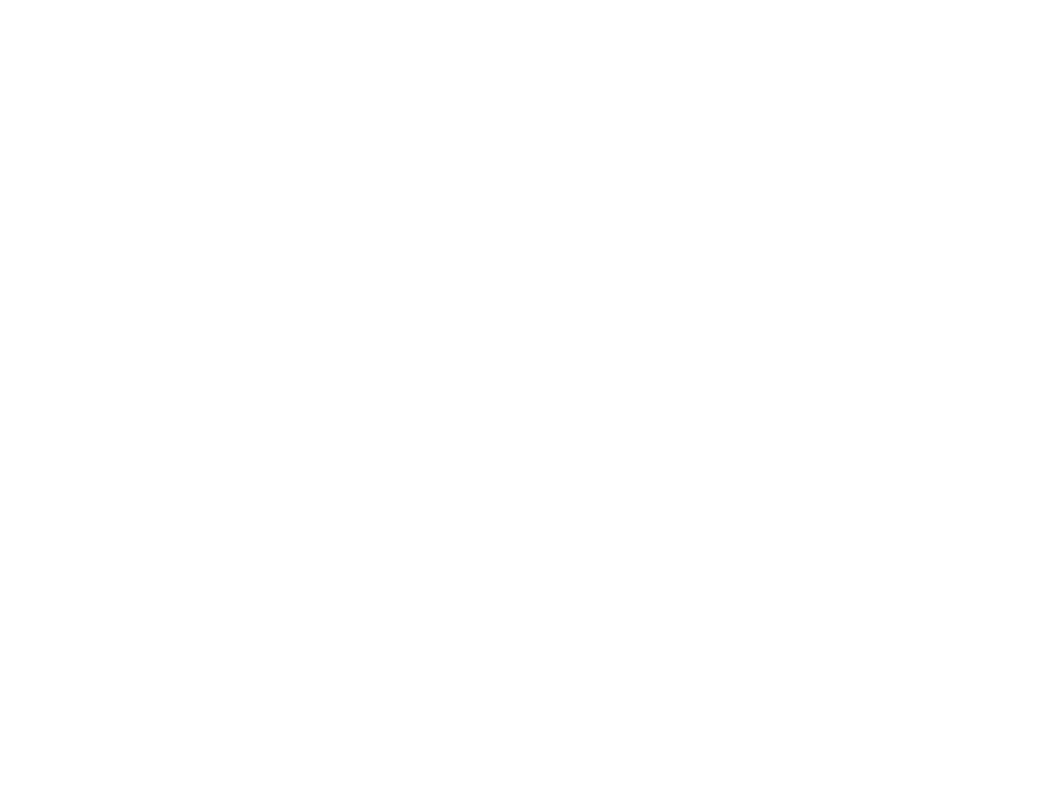
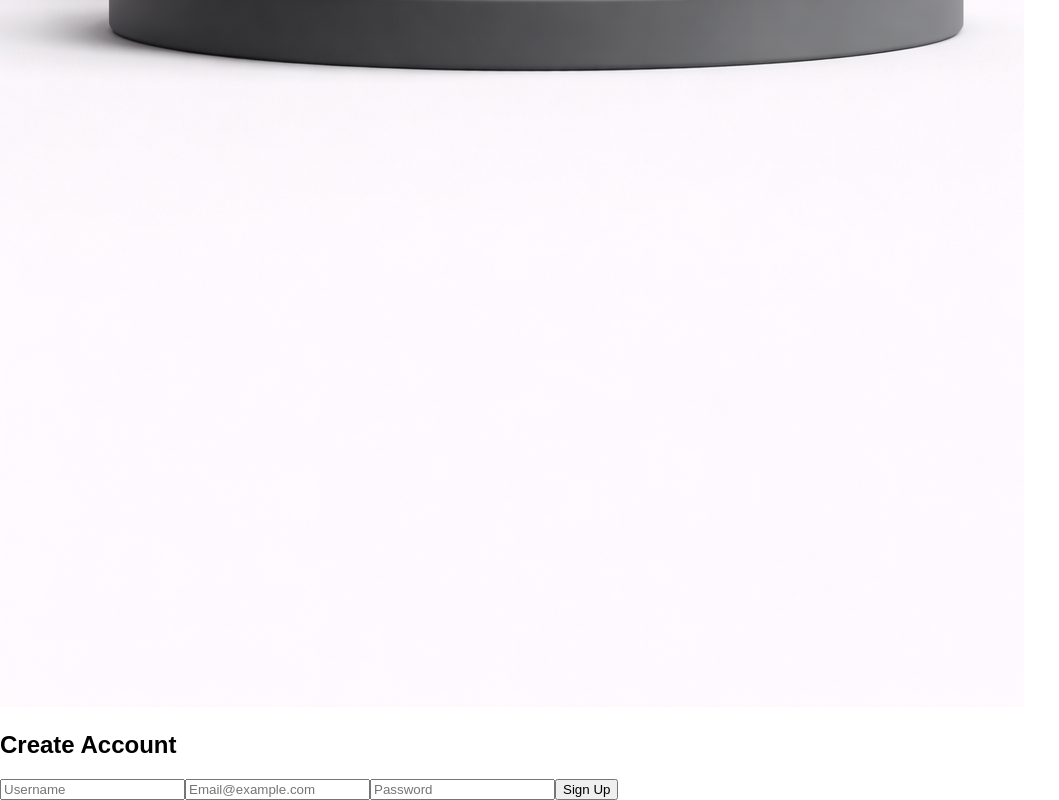
Before and after one commit to hayfa327/ApiMongoDB, a React (Vite) app in the folder frontend/mesum/: page /register in a window 1280 px wide. Before the commit this address had no page. Shown: the part 829-1629 px from the top of the page, without its empty margins (0-1059 px from the left). Before the commit the page ends 800 px from the top, so only its background shows below. Built offline with nearby package versions, Linux system fonts and the light colour scheme.

Commit message:
the register page , add the function

```diff
--- a/frontend/mesum/src/App.jsx
+++ b/frontend/mesum/src/App.jsx
@@ -1,6 +1,7 @@
 import {BrowserRouter, Routes , Route} from "react-router-dom"
 import Login from "./components/login/login"
-import Home from "./components/HomePage/home/home"
+import Register from "./components/register/register"
+import Home from "./components/HomePage/home"
 
 
 export default function App() {
@@ -11,6 +12,7 @@ export default function App() {
 <BrowserRouter>
 <Routes>
   <Route path="/" element={<Login />} />
+  <Route path="/register"  element={< Register />} />
    <Route path="/home" element={<Home />} />
 
 </Routes>
--- a/frontend/mesum/src/components/login/login.css
+++ b/frontend/mesum/src/components/login/login.css
@@ -2,10 +2,7 @@
 body {
   margin: 0;
   font-family: Arial, Helvetica, sans-serif;
-  background: url("../../assets/login.png") ;
-    background-size: cover;
-  background-repeat: no-repeat;
-  background-position: center 35%;
+
 }
 
 /* MAIN SECTION */
--- a/frontend/mesum/src/components/login/login.jsx
+++ b/frontend/mesum/src/components/login/login.jsx
@@ -1,6 +1,7 @@
 import {useState} from "react"
 import { useNavigate } from "react-router-dom";
 import login from "../../assets/login.png"
+import {Link}  from "react-router-dom";
 import "./login.css"
 
 
@@ -74,7 +75,8 @@ export default function Login() {
       </form>
 
       <p>
-        Don't have an account? <span>Sign Up</span>
+        Don't have an account? ("")
+        <Link to="/register"> Sign Up </Link>
       </p>
     </section>
   );
--- /dev/null
+++ b/frontend/mesum/src/components/register/register.jsx
@@ -0,0 +1,84 @@
+import { useState } from "react";
+import {useNavigate} from "react-router-dom"
+import  changePassword  from  "../../assets/changePassword.png"
+
+
+export default function Register() {
+
+const navigataRrgister = useNavigate;
+
+const [username, setUsername] = useState("");
+const [email, setEmail] = useState("");
+const [password, setPassword] = useState("")
+
+const handleRegister = async (userRegister) => {
+userRegister.preventDefault() ;
+
+try {
+  const response = await fetch (
+    "https://mesum-api.onrender.com/api/v1/users/register",
+    {
+      method: "Post",
+      headers: {
+        "content-type": "application/json"
+      },
+      body: JSON.stringify(
+        {
+          username,
+          email,
+          password,
+        }),
+    }
+  );
+
+const data = await response.json();
+
+  if (!response.ok) {
+        alert(data.message);
+        return;
+      }
+
+
+      alert("User registered successfully ");
+
+
+      navigataRrgister("/");
+
+    } catch (error) {
+      console.error(error);
+      alert("Server error");
+    }
+  };
+
+ return (
+    <section>
+      <img src={changePassword} alt="picture desin for the register page" />
+      <h1>Create Account</h1>
+
+      <form onSubmit={handleRegister}>
+        <input
+          type="text"
+          placeholder="Username"
+          value={username}
+          onChange={(registerValue) => setUsername(registerValue.target.value)}
+        />
+
+        <input
+          type="email"
+          placeholder="Email@example.com"
+          value={email}
+          onChange={(registerValue) => setEmail(registerValue.target.value)}
+        />
+
+        <input
+          type="password"
+          placeholder="Password"
+          value={password}
+          onChange={(registerValue) => setPassword(registerValue.target.value)}
+        />
+
+        <button type="submit">Sign Up</button>
+      </form>
+    </section>
+  );
+}
```
Also changed, not shown: frontend/mesum/src/assets/changePassword.png (added), frontend/mesum/src/components/HomePage/home.css (added), frontend/mesum/src/components/HomePage/home.jsx (renamed from frontend/mesum/src/components/HomePage/home/home.jsx), frontend/mesum/src/components/register/register.css (added).
